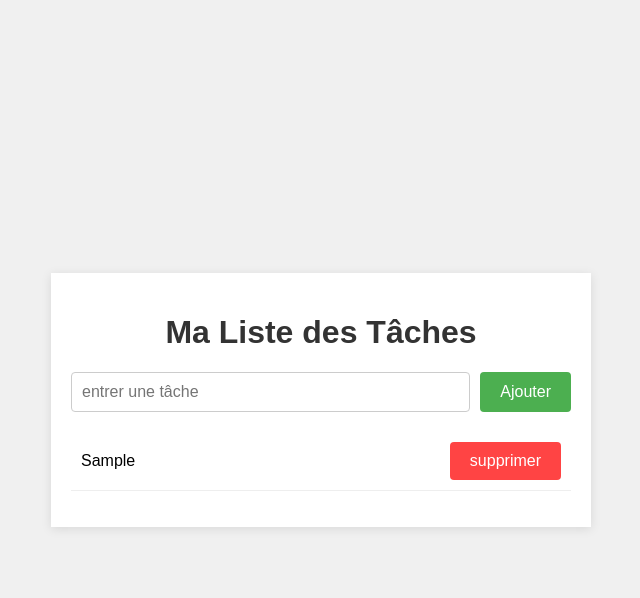
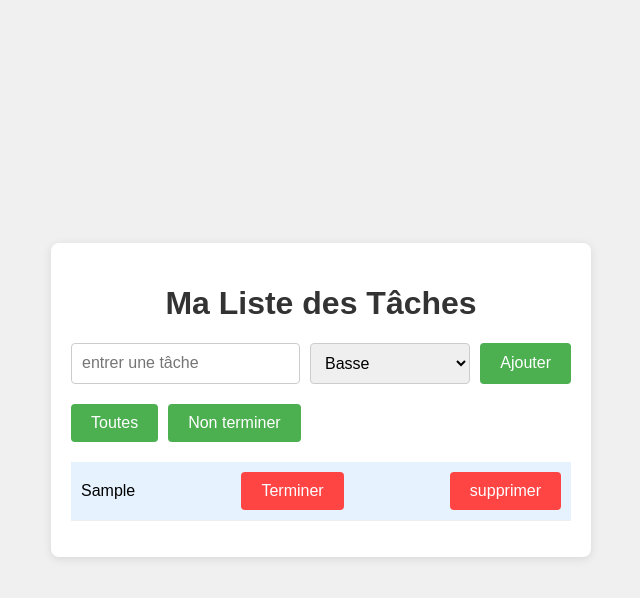
Before and after one commit to jordanetalus/frontend-learning, a plain HTML site: page basics/index.html in a window 1280 px wide. Both pictures are taken after typing "Sample" into the empty fields and a click on the button "Ajouter". Shown: the whole page, without its empty margins (319-959 px from the left). Drawn offline with Linux system fonts and the light colour scheme.

Commit message:
ajout de filtre et du bouton terminer

```diff
--- a/basics/index.html
+++ b/basics/index.html
@@ -11,8 +11,18 @@
         <h1>Ma Liste des Tâches</h1>
         <div class="input-section">
             <input type="text" placeholder="entrer une tâche" id="taskInput">
+            <select id="priorityInput">
+                <option value="low">Basse</option>
+                <option value="medium">Moyenne</option>
+                <option value="high">Haute</option>
+            </select>
             <button onclick="addTask()">Ajouter</button>
         </div>
+        <!-- section pour le bouton de filtrage  -->
+         <div class="filter-section">
+            <button onclick="filterTasks('all')">Toutes</button>
+            <button onclick="filterTasks('pending')">Non terminer</button>
+         </div>
         <ul id="taskList"></ul>
     </div>
     <script src="script.js"></script>
--- a/basics/script.js
+++ b/basics/script.js
@@ -1,16 +1,30 @@
+//fonction pour ajouté de nouvelles tâches
 function addTask() {
 const taskInput = document.getElementById('taskInput');
+const priorityInput = document.getElementById('priorityInput');
+
+
 const taskText = taskInput.value.trim();
+const priority = priorityInput.value;
 
+//test pour voir si le nom de la tâche a été remplir
 if(taskText === '')
 {
     alert('Veillez entrer une tâche!');
     return;
 }
 
+
 const taskList = document.getElementById('taskList');
 const li = document.createElement('li');
-li.textContent = taskText;
+li.classList.add(priority);
+li.innerHTML = `<span>${taskText}</span>`
+
+const completeButton = document.createElement('button');
+completeButton.textContent = 'Terminer';
+completeButton.onclick = function (){
+    li.classList.toggle('completed');
+}
 
 const deleteButton = document.createElement('button');
 deleteButton.textContent = 'supprimer'
@@ -18,9 +32,28 @@ deleteButton.onclick = function () {
     taskList.removeChild(li);
 }
 
+li.appendChild(completeButton);
 li.appendChild(deleteButton);
 taskList.appendChild(li);
 taskInput.value = '';
 
 
 }
+
+
+// fonction pour filtré l'affichage des tâches
+function filterTasks(filter){
+    const tasks = document.querySelectorAll('#taskList li');
+    tasks.forEach(task => {
+        if(filter === 'all'){
+            tasks.style.display = 'flex';
+        }else if(filter === 'pending' )   {
+             // Afficher uniquement les tâches non terminées
+            task.classList.contains('completed')
+                ? (task.style.display = 'none')
+                : (task.style.display = 'flex');
+
+        }
+
+    })
+}
--- a/basics/styles.css
+++ b/basics/styles.css
@@ -11,7 +11,7 @@ body{
 .container{
     background-color: white;
     padding: 20px;
-    border-radius: 8;
+    border-radius: 8px;
     box-shadow: 0 2px 10px rgba(0, 0, 0, 0.1);
     width: 100%;
     max-width: 500px;
@@ -26,6 +26,14 @@ h1{
     display: flex;
     gap: 10px;
     margin-bottom: 20px;
+}
+
+input, select{
+    flex: 1;
+    padding: 10px;
+    font-size: 16px;
+    border: solid 1px #ccc;
+    border-radius: 4px;
 }
 
 input{
@@ -50,6 +58,12 @@ button:hover{
     background-color: #45a049;
 }
 
+.filter-section{
+    display: flex;
+    gap: 10px;
+    margin-bottom: 20px;
+}
+
 ul{
     list-style: none;
     padding: 0;
@@ -61,12 +75,60 @@ li{
     align-items: center;
     padding: 10px;
     border-bottom:1px solid #eee;
+    opacity: 0;
+    transform: translateY(10px);
+    animation: fadeIn 0.3s ease forwards;
 }
+
+
+/* style pour les tâches terminer  */
+li.completed {
+    text-decoration: line-through;
+    color: #888;
+}
+
+/* couleur de fond pour la priorité basse */
+ li.low {
+    background-color: #e6f3ff;
+ }
+
+ /* couleur de fond pour la priorité moyenne */
+ li.medium {
+    background-color:  #fff3cd;
+ }
+
+ /* couleur de fond pour les priorité haute  */
+li.high{
+    background-color: #ffcccb;;
+}
+
 
 li button {
     background-color: #ff4444;
 }
 
+/* effet de survol des boutons dans les tâche */
 li button:hover {
     background-color: #cc0000;
 }
+
+/* annimation d'apparition des tâches */
+@keyframes fadeIn{
+    to{
+        opacity: 1;
+        transform: translateY(0);
+    }
+}
+
+/* classe pour l'annimation de supression */
+.fade-out{
+    animation: fadeOut 0.3s ease forwards;
+}
+
+/* annimation de suppression des tâches */
+@keyframes fadeOut{
+    to{
+        opacity: 0;
+        transform: translateY(-10PX);
+    }
+}
```
